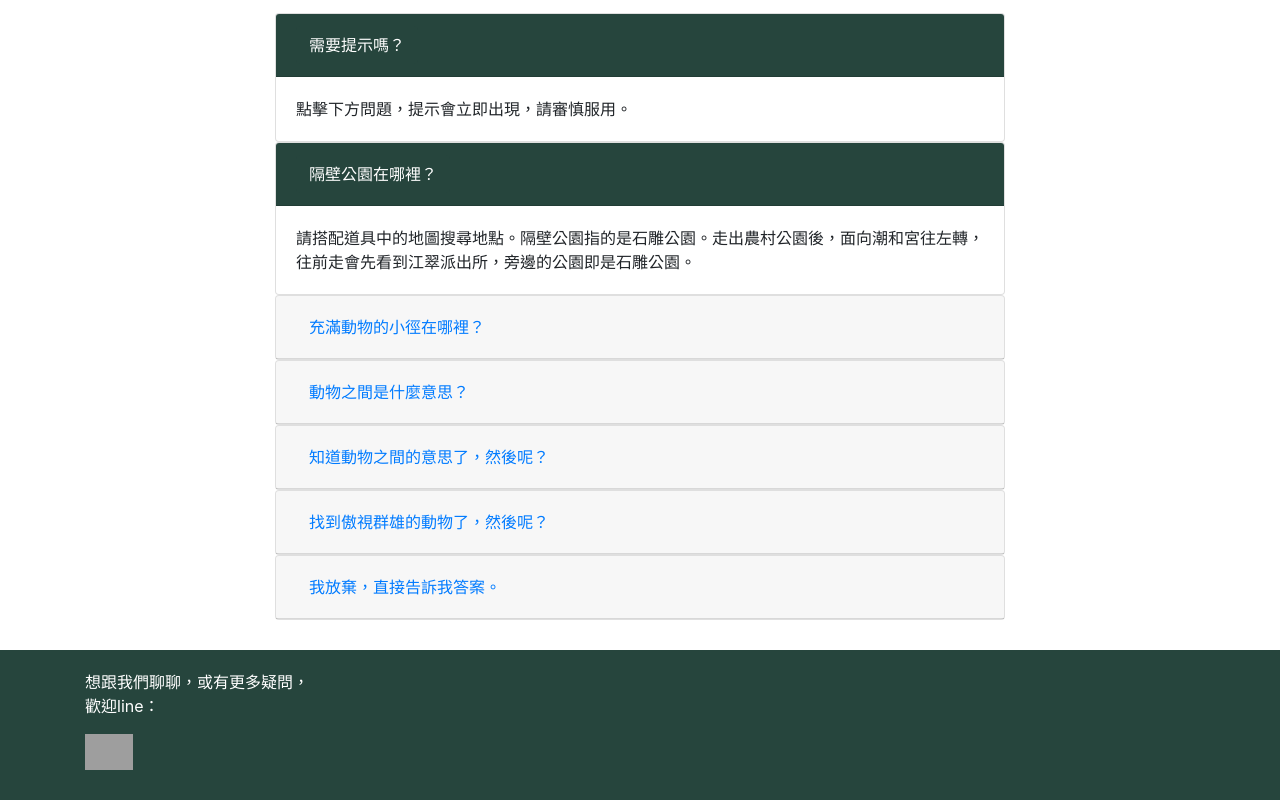
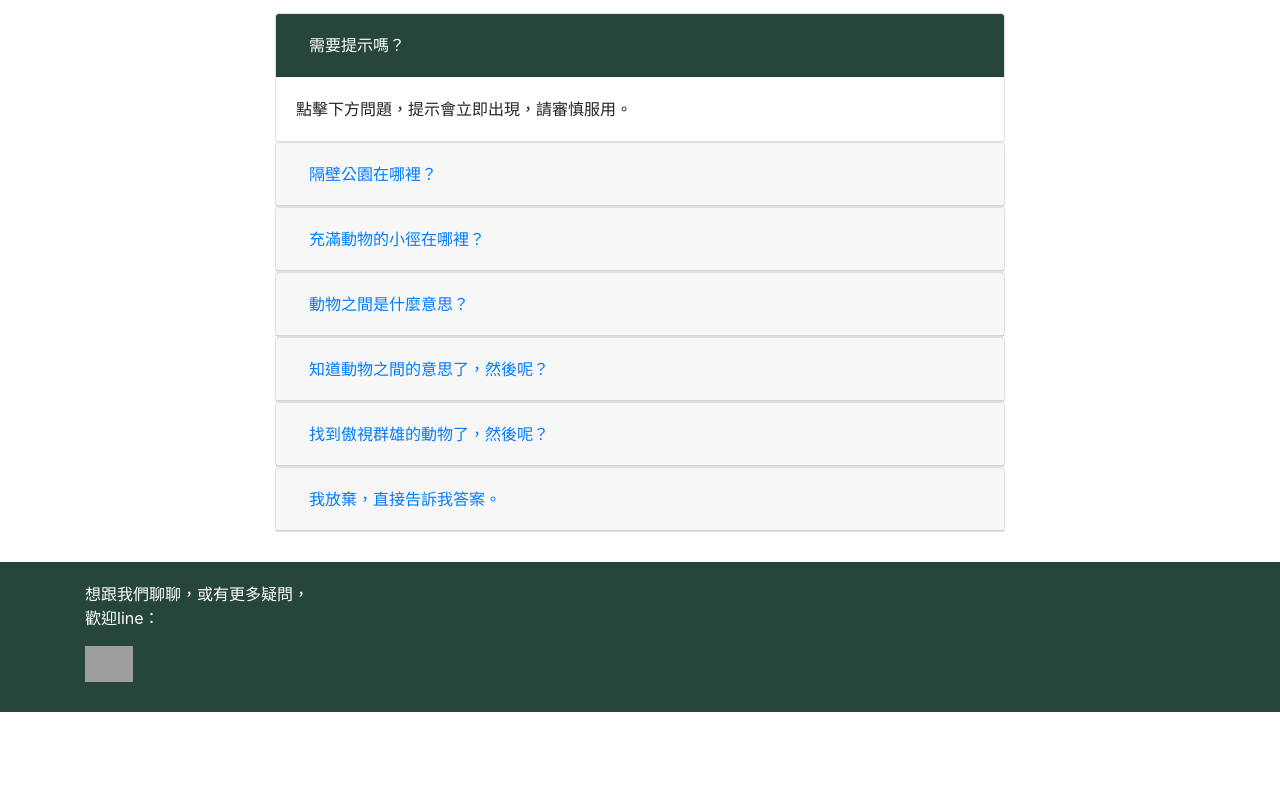
Before and after one commit to fathersletter/fathersletter.github.io, a plain HTML site: page 5-11.html in a window 1280 px wide. Shown: the part 1443-2243 px from the top of the page. After the commit the page ends 2155 px from the top, so only its background shows below. Drawn offline with nearby package versions, Linux system fonts and the light colour scheme; grey boxes are pictures that could not be loaded.

Commit message:
change detail

```diff
--- a/5-11.html
+++ b/5-11.html
@@ -113,15 +113,15 @@ function ChangeString()
     </div>
   </div>
   <div class="card">
-    <div class="card-header color-primary" id="headingOne">
+    <div class="card-header" id="headingOne">
       <h5 class="mb-0">
-        <button class="btn color-primary clue-head" data-toggle="collapse" data-target="#collapseOne" aria-expanded="false" aria-controls="collapseOne">
+        <button class="btn btn-link collapsed" data-toggle="collapse" data-target="#collapseOne" aria-expanded="false" aria-controls="collapseOne">
           隔壁公園在哪裡？
         </button>
       </h5>
     </div>
 
-    <div id="collapseOne" class="collapse show" aria-labelledby="headingOne" data-parent="#accordion">
+    <div id="collapseOne" class="collapse" aria-labelledby="headingOne" data-parent="#accordion">
       <div class="card-body">
         請搭配道具中的地圖搜尋地點。隔壁公園指的是石雕公園。走出農村公園後，面向潮和宮往左轉，往前走會先看到江翠派出所，旁邊的公園即是石雕公園。
       </div>
```
Also changed, not shown: 3-石井.html (+1 -1 lines), 8-family.html (+1 -1 lines).
